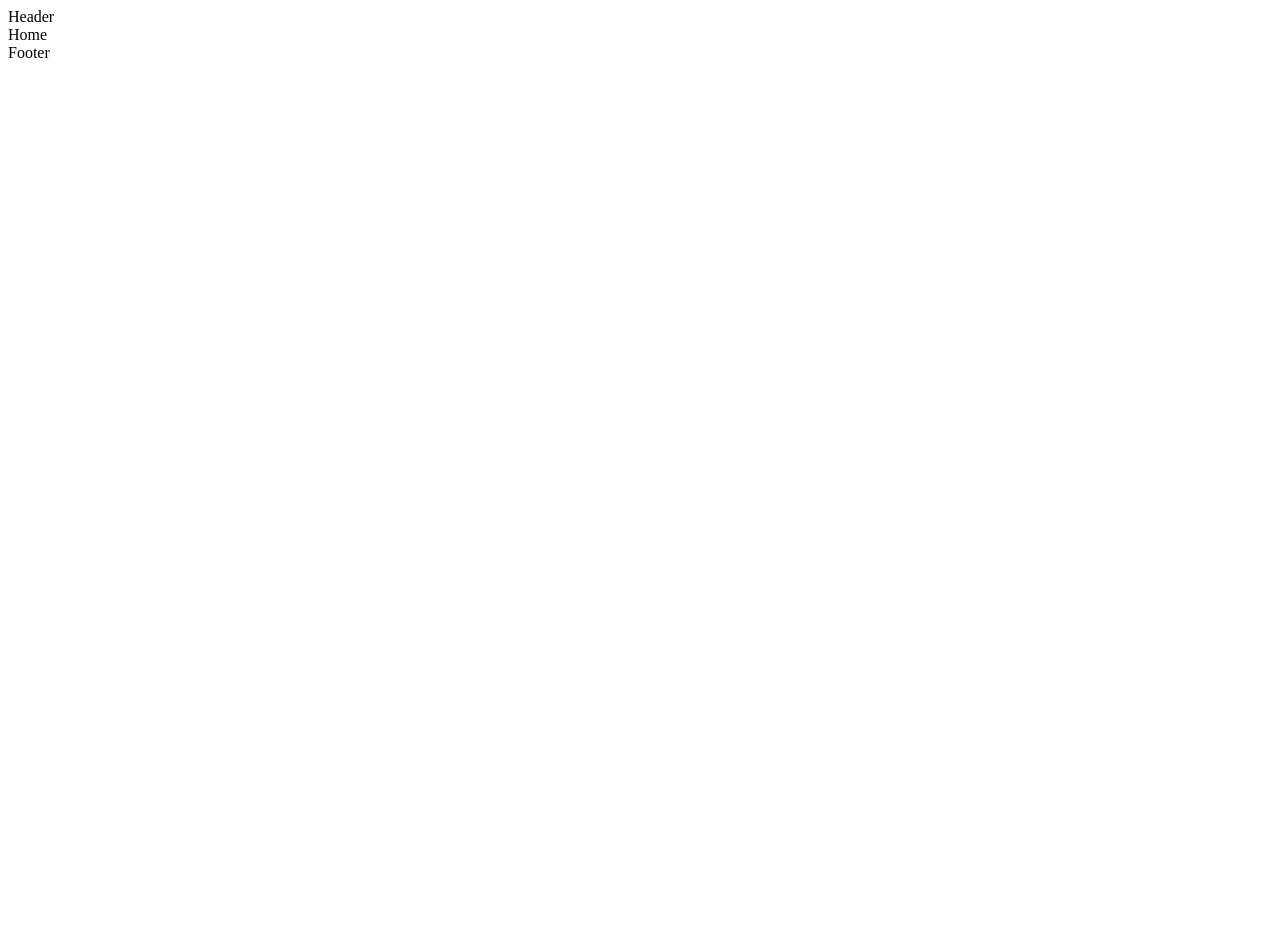
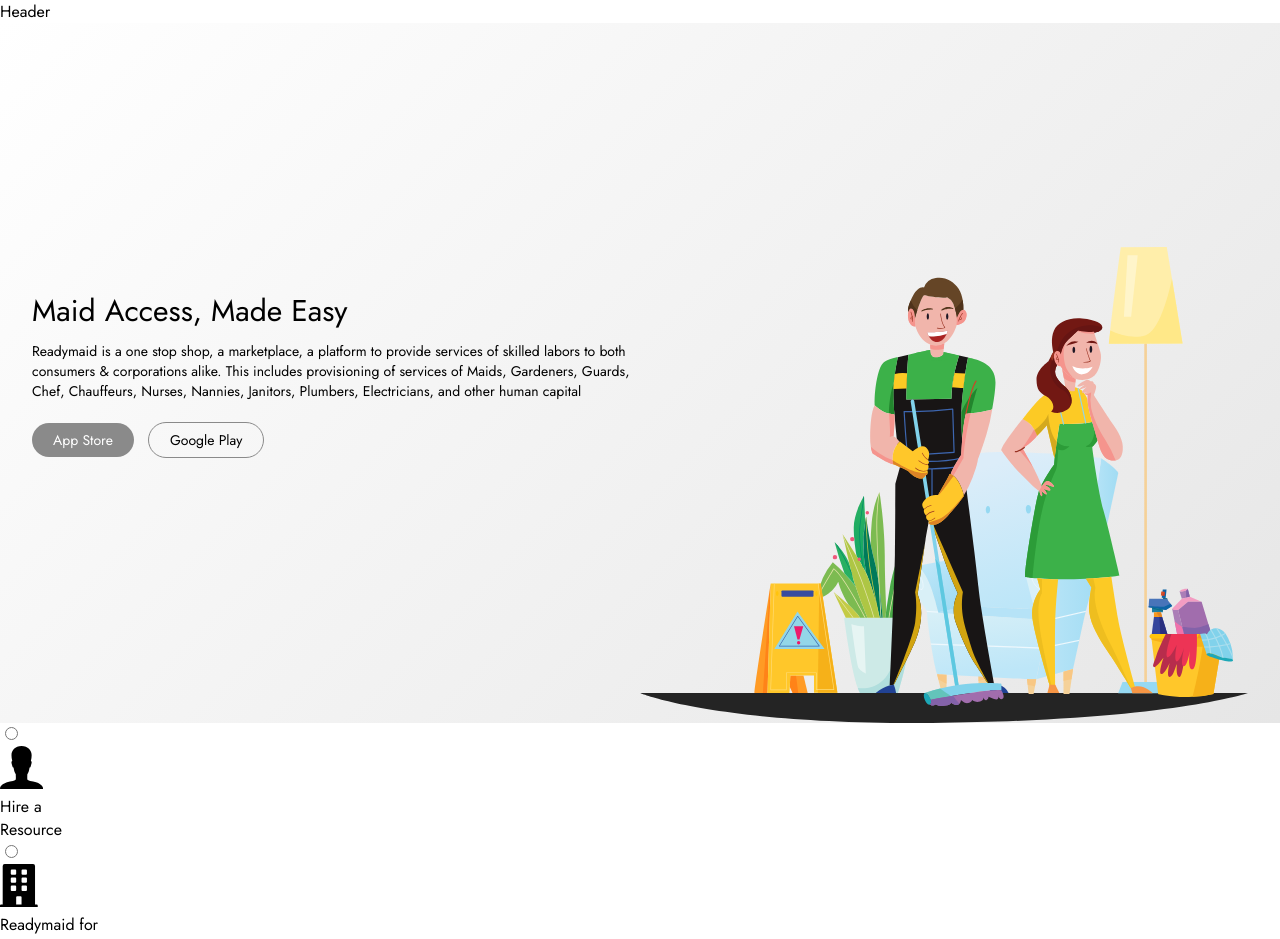
Before and after one commit to MehfoozurRehman/readymaid-web, a React (Vite) app: page / in a window 1280 px wide. Shown: the top 939 px of the page. Before the commit the page ends 800 px from the top, so only its background shows below. Built offline with nearby package versions, Linux system fonts and the light colour scheme.

Commit message:
home jumbotron done

```diff
--- a/src/App.scss
+++ b/src/App.scss
@@ -0,0 +1,120 @@
+@import url("https://fonts.googleapis.com/css2?family=Jost:ital,wght@0,100;0,200;0,300;0,400;0,500;0,600;0,700;0,800;0,900;1,100;1,200;1,300;1,400;1,500;1,600;1,700;1,800;1,900&display=swap");
+*,
+*::after,
+*::before {
+  box-sizing: border-box;
+  scroll-behavior: smooth;
+}
+body {
+  margin: 0;
+  padding: 0;
+  font-family: "Jost", sans-serif;
+}
+.home__jumbotron {
+  width: 100%;
+  background: linear-gradient(135deg, #ffffff, #e6e6e6);
+}
+.home__jumbotron__content {
+  width: 100%;
+  max-width: 1440px;
+  min-height: 700px;
+  margin: 0em auto;
+  padding: 0em 2em;
+  display: flex;
+}
+.home__jumbotron__content__left {
+  display: flex;
+  flex-direction: column;
+  justify-content: center;
+  flex: 1;
+}
+.home__jumbotron__content__left__heading {
+  font-size: 30px;
+  color: #000000;
+  margin-bottom: 0.3em;
+}
+.home__jumbotron__content__left__info {
+  font-size: 14px;
+  color: #000000;
+  margin-bottom: 1.5em;
+}
+.home__jumbotron__content__left__buttons {
+  display: flex;
+  align-items: center;
+}
+.home__jumbotron__content__left__buttons__primary {
+  margin-right: 1em;
+  color: white;
+  padding: 0.5em 1.5em;
+  background-color: #8a8a8a;
+  text-decoration: none;
+  border-radius: 50px;
+  font-size: 14px;
+}
+.home__jumbotron__content__left__buttons__primary:hover {
+  transition: 300ms ease-in-out;
+  background-color: #3cb149;
+}
+.home__jumbotron__content__left__buttons__secondary {
+  margin-right: 1em;
+  color: black;
+  padding: 0.5em 1.5em;
+  border: 1px solid #8a8a8a;
+  text-decoration: none;
+  font-size: 14px;
+  border-radius: 50px;
+}
+.home__jumbotron__content__left__buttons__secondary:hover {
+  transition: 300ms ease-in-out;
+  background-color: #ffd857;
+  border-color: #ffd857;
+}
+.home__jumbotron__content__right {
+  display: flex;
+  align-items: flex-end;
+  justify-content: flex-end;
+  flex: 1;
+}
+.home__jumbotron__content__right__img {
+  width: 100%;
+}
+@media (max-width: 1000px) {
+  .home__jumbotron__content__right {
+    align-items: center;
+  }
+}
+@media (max-width: 800px) {
+  .home__jumbotron__content {
+    flex-direction: column;
+  }
+  .home__jumbotron__content__left {
+    min-height: 500px;
+    align-items: center;
+  }
+  .home__jumbotron__content__left * {
+    text-align: center;
+  }
+  .home__jumbotron__content__right {
+    justify-content: center;
+  }
+  .home__jumbotron__content__right__img {
+    max-width: 500px;
+  }
+}
+@media (max-width: 400px) {
+  .home__jumbotron__content__left__heading {
+    font-size: 25px;
+    line-height: 100%;
+  }
+  .home__jumbotron__content__left__buttons {
+    flex-direction: column;
+    width: 100%;
+  }
+  .home__jumbotron__content__left__buttons__primary {
+    margin-bottom: 1em;
+    min-width: 50%;
+  }
+  .home__jumbotron__content__left__buttons__secondary {
+    min-width: 50%;
+  }
+}
--- a/src/main.jsx
+++ b/src/main.jsx
@@ -2,8 +2,4 @@
 import ReactDOM from "react-dom/client";
 import App from "./App";
 
-ReactDOM.createRoot(document.getElementById("root")).render(
-  <React.StrictMode>
-    <App />
-  </React.StrictMode>
-);
+ReactDOM.createRoot(document.getElementById("root")).render(<App />);
--- a/src/screens/Home.jsx
+++ b/src/screens/Home.jsx
@@ -1,5 +1,119 @@
 import React from "react";
+import homeJumbotronSvg from "../assets/homeJumbotronSvg.svg";
+
+function HomeServiceButton({ title, subTitle, icon }) {
+  return (
+    <div className="home__services__content__header__button">
+      <input
+        type="radio"
+        className="home__services__content__header__button__input"
+        name="home__services__content__header__button__input"
+      />
+      <div className="home__services__content__header__button__content">
+        <div className="home__services__content__header__button__content__icon">
+          {icon}
+        </div>
+        <div className="home__services__content__header__button__content__text">
+          {subTitle}
+          <br />
+          <span>{title}</span>
+        </div>
+      </div>
+    </div>
+  );
+}
 
 export default function Home() {
-  return <div>Home</div>;
+  return (
+    <>
+      <div className="home__jumbotron">
+        <div className="home__jumbotron__content">
+          <div className="home__jumbotron__content__left">
+            <div className="home__jumbotron__content__left__heading">
+              Maid Access, Made Easy
+            </div>
+            <div className="home__jumbotron__content__left__info">
+              Readymaid is a one stop shop, a marketplace, a platform to provide
+              services of skilled labors to both consumers & corporations alike.
+              This includes provisioning of services of Maids, Gardeners,
+              Guards, Chef, Chauffeurs, Nurses, Nannies, Janitors, Plumbers,
+              Electricians, and other human capital
+            </div>
+            <div className="home__jumbotron__content__left__buttons">
+              <a
+                href="#"
+                className="home__jumbotron__content__left__buttons__primary"
+              >
+                App Store
+              </a>
+              <a
+                href="#"
+                className="home__jumbotron__content__left__buttons__secondary"
+              >
+                Google Play
+              </a>
+            </div>
+          </div>
+          <div className="home__jumbotron__content__right">
+            <img
+              src={homeJumbotronSvg}
+              alt="homeJumbotronSvg"
+              className="home__jumbotron__content__right__img"
+            />
+          </div>
+        </div>
+      </div>
+      <div className="home__services">
+        <div className="home__services__content">
+          <div className="home__services__content__header">
+            <HomeServiceButton
+              title="Resource"
+              subTitle="Hire a"
+              icon={
+                <svg
+                  xmlns="http://www.w3.org/2000/svg"
+                  width="43.132"
+                  height="43.134"
+                  viewBox="0 0 43.132 43.134"
+                >
+                  <path
+                    id="Icon_ionic-ios-person"
+                    data-name="Icon ionic-ios-person"
+                    d="M47.611,46.544c-.809-3.572-5.425-5.313-7.02-5.875a52.345,52.345,0,0,0-5.852-1.123A5.946,5.946,0,0,1,32.031,38.3c-.449-.539-.18-5.538-.18-5.538a16.661,16.661,0,0,0,1.281-2.438,31.44,31.44,0,0,0,.944-4.257s.921,0,1.247-1.618c.348-1.764.9-2.449.831-3.763-.067-1.292-.775-1.258-.775-1.258a19.694,19.694,0,0,0,.764-5.762c.1-4.617-3.516-9.166-10.065-9.166C19.439,4.5,15.9,9.049,16,13.666a20.542,20.542,0,0,0,.753,5.762s-.708-.034-.775,1.258c-.067,1.314.483,2,.831,3.763.315,1.618,1.247,1.618,1.247,1.618A31.441,31.441,0,0,0,19,30.324a16.661,16.661,0,0,0,1.281,2.438s.27,5-.18,5.538a5.946,5.946,0,0,1-2.707,1.247,52.346,52.346,0,0,0-5.852,1.123c-1.6.562-6.212,2.3-7.02,5.875a.9.9,0,0,0,.887,1.09H46.735A.9.9,0,0,0,47.611,46.544Z"
+                    transform="translate(-4.501 -4.5)"
+                    fill="currentColor"
+                  />
+                </svg>
+              }
+            />
+            <HomeServiceButton
+              title="Bussiness"
+              subTitle="Readymaid for"
+              icon={
+                <svg
+                  xmlns="http://www.w3.org/2000/svg"
+                  width="37.742"
+                  height="43.134"
+                  viewBox="0 0 37.742 43.134"
+                >
+                  <path
+                    id="Icon_awesome-building"
+                    data-name="Icon awesome-building"
+                    d="M36.731,40.438H35.046V2.022A2.022,2.022,0,0,0,33.024,0H4.718A2.022,2.022,0,0,0,2.7,2.022V40.438H1.011A1.011,1.011,0,0,0,0,41.449v1.685H37.742V41.449A1.011,1.011,0,0,0,36.731,40.438ZM10.783,6.4a1.011,1.011,0,0,1,1.011-1.011h3.37A1.011,1.011,0,0,1,16.175,6.4v3.37a1.011,1.011,0,0,1-1.011,1.011h-3.37a1.011,1.011,0,0,1-1.011-1.011Zm0,8.088a1.011,1.011,0,0,1,1.011-1.011h3.37a1.011,1.011,0,0,1,1.011,1.011v3.37a1.011,1.011,0,0,1-1.011,1.011h-3.37a1.011,1.011,0,0,1-1.011-1.011Zm4.381,12.468h-3.37a1.011,1.011,0,0,1-1.011-1.011v-3.37a1.011,1.011,0,0,1,1.011-1.011h3.37a1.011,1.011,0,0,1,1.011,1.011v3.37A1.011,1.011,0,0,1,15.164,26.959Zm6.4,13.479H16.175V33.361a1.011,1.011,0,0,1,1.011-1.011h3.37a1.011,1.011,0,0,1,1.011,1.011Zm5.392-14.49a1.011,1.011,0,0,1-1.011,1.011h-3.37a1.011,1.011,0,0,1-1.011-1.011v-3.37a1.011,1.011,0,0,1,1.011-1.011h3.37a1.011,1.011,0,0,1,1.011,1.011Zm0-8.088a1.011,1.011,0,0,1-1.011,1.011h-3.37a1.011,1.011,0,0,1-1.011-1.011V14.49a1.011,1.011,0,0,1,1.011-1.011h3.37a1.011,1.011,0,0,1,1.011,1.011Zm0-8.088a1.011,1.011,0,0,1-1.011,1.011h-3.37a1.011,1.011,0,0,1-1.011-1.011V6.4a1.011,1.011,0,0,1,1.011-1.011h3.37A1.011,1.011,0,0,1,26.959,6.4Z"
+                    fill="currentColor"
+                  />
+                </svg>
+              }
+            />
+          </div>
+          <div className="home__services__content__main">
+            <div className="home__services__content__main__entry">
+              <div className="home__services__content__main__entry__icon"></div>
+              <div className="home__services__content__main__entry__text"></div>
+            </div>
+          </div>
+        </div>
+      </div>
+    </>
+  );
 }
```
Also changed, not shown: src/assets/homeJumbotronSvg.svg (added).
